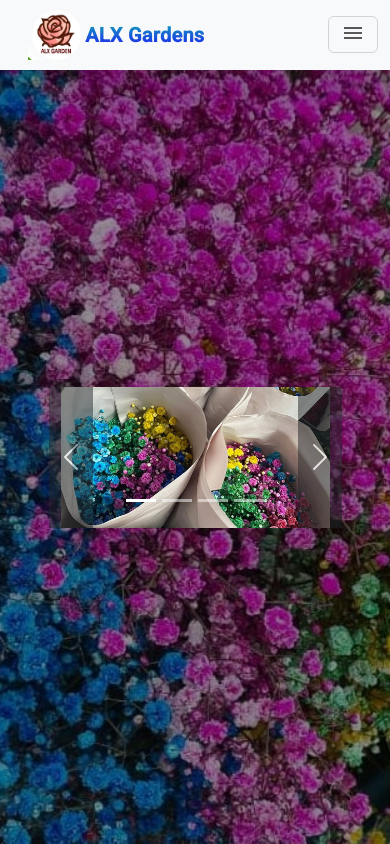
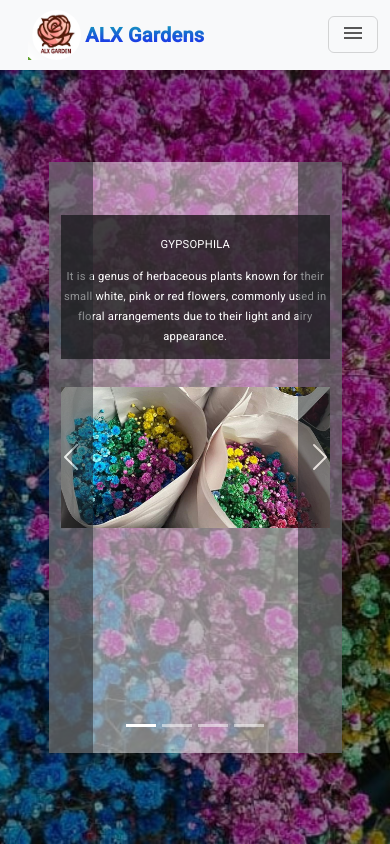
Before and after one commit to keax-dev/mayte-flowers, an Angular app: page /home in a window 390 px wide. Built offline with nearby package versions, Linux system fonts and the light colour scheme.

Commit message:
responsive del carusel

```diff
--- a/package.json
+++ b/package.json
@@ -22,6 +22,7 @@
     "@angular/router": "^15.1.0",
     "animate.css": "^4.1.1",
     "bootstrap": "^5.3.0-alpha3",
+    "firebase": "^10.11.0",
     "rxjs": "~7.8.0",
     "tslib": "^2.3.0",
     "zone.js": "~0.12.0"
--- a/src/app/components/home/home.component.css
+++ b/src/app/components/home/home.component.css
@@ -24,3 +24,36 @@
 .bg-description{
   background-color: rgba(0, 0, 0, 0.681);
 }
+
+@media (max-width: 800px) {
+  .carousel{
+   width:  100% !important;
+   height: 70vh !important;
+   display: flex;
+   justify-content: center;
+   align-items: center;
+   background-color: rgba(255, 255, 255, 0.492) !important;
+  }
+  .carousel-inner{
+    height: 100% !important;
+    display: flex;
+    justify-content: start;
+    align-items: center;
+  }
+  .carousel-caption{
+    right: 0 !important;
+    left: 0 !important;
+    padding-bottom: 0px !important;
+    bottom: 120% !important;
+  }
+  .d-none{
+    display: block !important;
+  }
+  .carousel-phone{
+    overflow: visible !important;
+  }
+  h5, p {
+    font-size: .7rem;
+    width: 100%;
+  }
+}
--- a/src/app/components/home/home.component.html
+++ b/src/app/components/home/home.component.html
@@ -1,6 +1,6 @@
 <main class="main-content row justify-content-center align-items-center m-0">
 
-    <div id="carouselExampleCaptions" (mousemove)="click__()" class="carousel slide animate__animated animate__zoomIn">
+    <div id="carouselExampleCaptions" (mousemove)="click__()" class="carousel carousel-phone slide animate__animated animate__zoomIn">
         <div class="carousel-indicators">
           <button type="button" data-bs-target="#carouselExampleCaptions" data-bs-slide-to="0" class="active" aria-current="true" aria-label="Slide 0"></button>
           <button type="button" data-bs-target="#carouselExampleCaptions" data-bs-slide-to="1" aria-label="Slide 1"></button>
```
Also changed, not shown: 1 other file (tests, documents, lock files or other folders).
